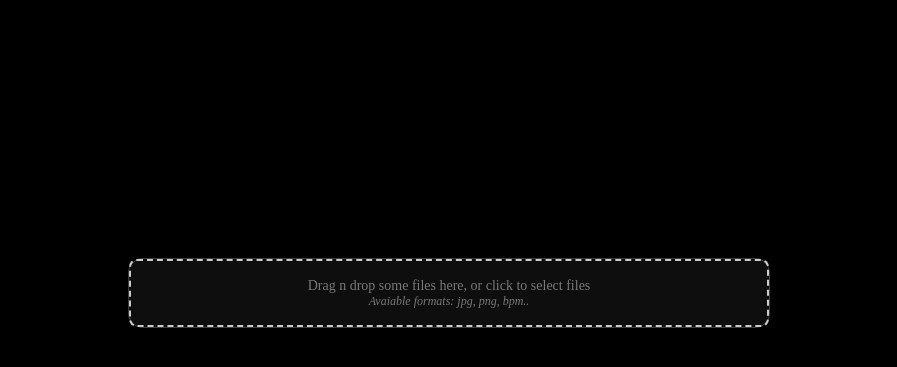
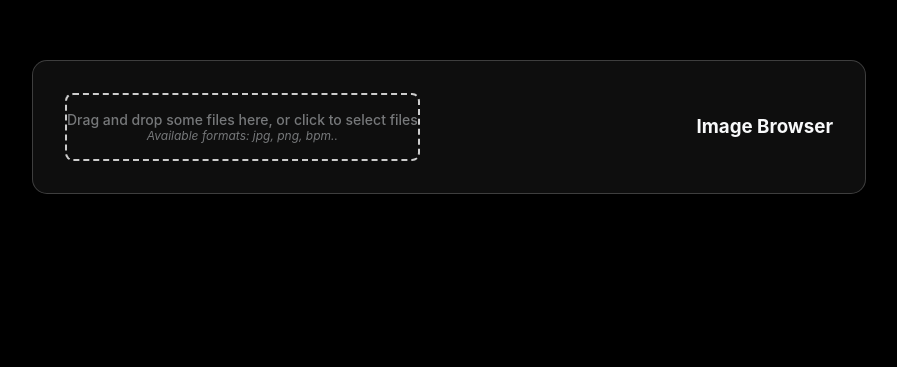
Before and after one commit to yaneczq/react-image-editor, a React (Vite) app: page / in a window 1280 px wide. Shown: the part 107-474 px from the top of the page, without its empty margins (191-1088 px from the left). Built offline with nearby package versions, Linux system fonts and the light colour scheme.

Commit message:
Create ImageCanvas

```diff
--- a/src/App.jsx
+++ b/src/App.jsx
@@ -1,12 +1,21 @@
-import DropzoneForm from "./components/DropzoneForm.jsx/DropzoneForm";
-
+import { useState } from 'react';
+import DropzoneForm from './components/DropzoneForm/DropzoneForm';
 
 const App = () => {
-  return (
-    <div className="app">
-      <DropzoneForm/>
-    </div>
-  )
-}
+    const [setUploadedFiles] = useState([]);
+
+    const handleFilesAccepted = (files) => {
+        // Debugging: log the files when accepted
+        console.log('Files accepted in DropzoneForm:', files);
+
+        setUploadedFiles(files);
+    };
+
+    return (
+        <div className='app'>
+            <DropzoneForm onFilesAccepted={handleFilesAccepted} />
+        </div>
+    );
+};
 
 export default App;
--- a/src/components/DropzoneForm.jsx/DropzoneForm.jsx
+++ /dev/null
@@ -1,59 +0,0 @@
-import { useDropzone } from "react-dropzone";
-import { useState } from "react";
-
-const DropzoneForm = () => {
-    const [acceptedFiles, setAcceptedFiles] = useState([]);
-
-    const onDrop = (files) => {
-        setAcceptedFiles((prevFiles) => [
-            ...prevFiles,
-            ...files
-        ]);
-        alert("succes")
-    };
-
-    const {getInputProps, getRootProps} = useDropzone({
-        noKeyboard: true,
-        multiple: true,
-        accept: {
-            'image/png': ['.png'],
-            'image/jpg': ['.jpg']
-        },
-        onDrop
-    });
-
-
-
-    const truncateFileName = (filename) => filename.length <= 12 ? filename : `${filename.substring(0, 9)}...`;
-    /*
-    const truncateFileName = (filename) => {
-        let maxLength = 12;
-        if (filename.length <= maxLength)
-            return filename;
-            return `${filename.substring(0, maxLength - 3)}...`;
-    }
-    */
-
-    const acceptedFileItems = acceptedFiles.map(file => (
-        <li key={file.path}>
-          {truncateFileName(file.path)} - {file.size} bytes
-        </li>
-      ));
-    return (
-        <div className="dropzone__container">
-
-            <div {...getRootProps({ className: 'dropzone' })}>
-                <input {...getInputProps()} />
-                <p>Drag n drop some files here, or click to select files</p>
-                <em>Avaiable formats: jpg, png, bpm..</em>
-            </div>
-
-            <div>
-                <p>{acceptedFileItems}</p>
-            </div>
-
-        </div>
-    )
-}
-
-export default DropzoneForm;
--- /dev/null
+++ b/src/components/DropzoneForm/DropzoneForm.jsx
@@ -0,0 +1,78 @@
+import { useDropzone } from "react-dropzone";
+import { useState } from "react";
+import ImageCanvas from "../ImageCanvas/ImageCanvas";
+
+const DropzoneForm = () => {
+    // State to hold the list of accepted files
+    const [acceptedFiles, setAcceptedFiles] = useState([]);
+    // State to hold the URL of the currently displayed image
+    const [imageSrc, setImageSrc] = useState(null);
+
+    // Function to handle files dropped by the user
+    const onDrop = (files) => {
+        // Update the list of accepted files
+        setAcceptedFiles((prevFiles) => [...prevFiles, ...files]);
+
+        // If there are files, set the first one as the initial image to display
+        if (files[0]) {
+            const url = URL.createObjectURL(files[0]);
+            setImageSrc(url);
+        }
+
+        alert("success"); // Show success alert
+    };
+
+    // Configuration for react-dropzone
+    const { getInputProps, getRootProps } = useDropzone({
+        noKeyboard: true, // Disable keyboard interactions
+        multiple: true, // Allow multiple files
+        accept: {
+            'image/png': ['.png'],
+            'image/jpg': ['.jpg']
+        },
+        onDrop // Assign the onDrop function to handle file drops
+    });
+
+
+    // Function to handle selecting an image from the list
+    const handleImageSelect = (file) => {
+        const url = URL.createObjectURL(file);
+        setImageSrc(url);
+    };
+
+    // Function to truncate filenames longer than 12 characters
+    const truncateFileName = (filename) => filename.length <= 12 ? filename : `${filename.substring(0, 9)}...`;
+
+    // Generate a list of uploaded files with clickable items to select an image
+    const acceptedFileItems = acceptedFiles.map(file => (
+        <li key={file.path} onClick={() => handleImageSelect(file)} style={{ cursor: 'pointer' }}>
+            {truncateFileName(file.path)} - {file.size} bytes
+        </li>
+    ));
+
+    return (
+        <>
+            <div className="dropzone__container">
+                {/* Dropzone area for file upload */}
+                <div {...getRootProps({ className: 'dropzone' })}>
+                    <input {...getInputProps()} />
+                    <p>Drag and drop some files here, or click to select files</p>
+                    <em>Available formats: jpg, png, bpm..</em>
+                </div>
+
+
+                <div className="image-browser">
+                    <h3>Image Browser</h3>
+                    {/* Display the list of accepted files */}
+                    <ul>{acceptedFileItems}</ul>
+                </div>
+            </div>
+            <div className="image-canvas">
+                {/* Display the selected image in the canvas */}
+                {imageSrc && <ImageCanvas imageSrc={imageSrc} />}
+            </div>
+        </>
+    );
+};
+
+export default DropzoneForm;
--- a/src/components/DropzoneForm.jsx/DropzoneForm.scss
+++ b/src/components/DropzoneForm/DropzoneForm.scss
@@ -1,12 +1,19 @@
 .dropzone__container {
     @include glassmorphism();
     color: $grey-100;
-    width: 50%;
-    position: static;
-
+    display: flex;
+    min-width: 60vw;
+    align-items: center;
+    padding: 2rem;
+    justify-content: space-between;
     li {
         list-style-type: none;
         padding: 1rem;
+        border-radius: 2px;
+        &:hover {
+            border-radius: 4px;
+            background-color: rgb(22, 22, 22);
+        }
     }
 
     .dropzone {
--- /dev/null
+++ b/src/components/ImageCanvas/ImageCanvas.jsx
@@ -0,0 +1,29 @@
+import { useRef, useEffect } from 'react';
+
+const ImageCanvas = ({ imageSrc }) => {
+  const canvasRef = useRef(null);
+
+  useEffect(() => {
+    const canvas = canvasRef.current;
+    const ctx = canvas.getContext('2d');
+    const image = new Image();
+
+    image.src = imageSrc;
+    image.onload = () => {
+      // Clear the canvas before drawing
+      ctx.clearRect(0, 0, canvas.width, canvas.height);
+      // Draw the image on the canvas
+      ctx.drawImage(image, 0, 0, canvas.width, canvas.height);
+    };
+  }, [imageSrc]);
+
+  return (
+    <canvas
+      ref={canvasRef}
+      width={620}
+      height={500}
+    />
+  );
+};
+
+export default ImageCanvas;
--- a/src/index.scss
+++ b/src/index.scss
@@ -1,12 +1,13 @@
 @import "./assets/variables.scss";
 
 
-@import "./components/DropzoneForm.jsx/DropzoneForm.scss";
+@import "./components/DropzoneForm/DropzoneForm.scss";
 
 
 body,html {
     margin: 0;
     padding: 0;
+    font-family: "Inter", sans-serif;
 }
 .app {
     width: 100vw;
@@ -14,14 +15,32 @@ body,html {
 
 
     display: flex;
-    justify-content: center;
+    justify-content: space-around;
     align-items: center;
+    flex-direction: column;
     background-color: black;
 }
-
+h3 {
+    margin: 0;
+}
+ul {
+    margin: 0;
+    padding: 0;
+}
 
 p, em {
     margin: 0;
     display: flex;
     flex-direction: column;
 }
+
+.container {
+    padding: 2rem;
+    background-color: red;
+}
+
+canvas {
+    border: 1px solid white;
+    margin: 0;
+    padding: 0;
+}
```
